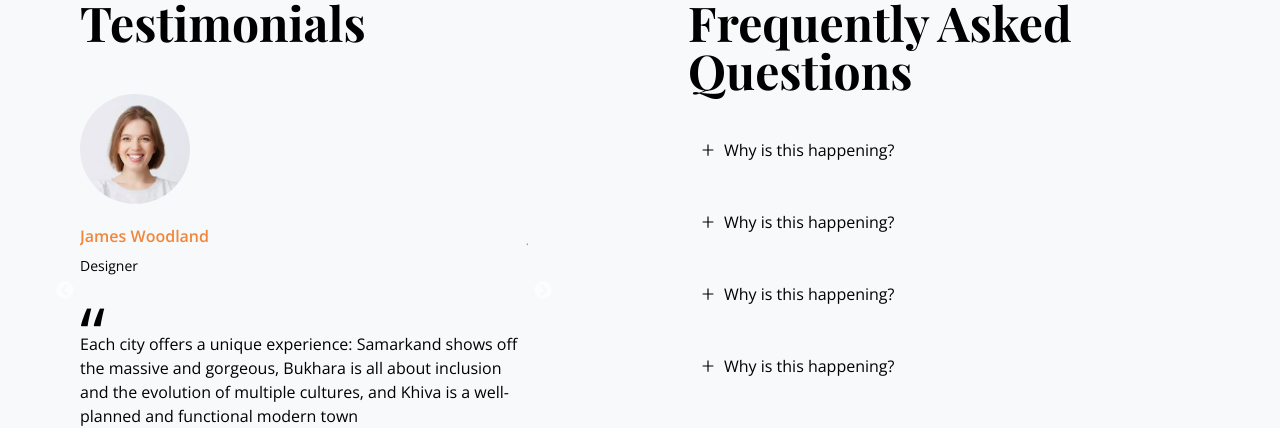
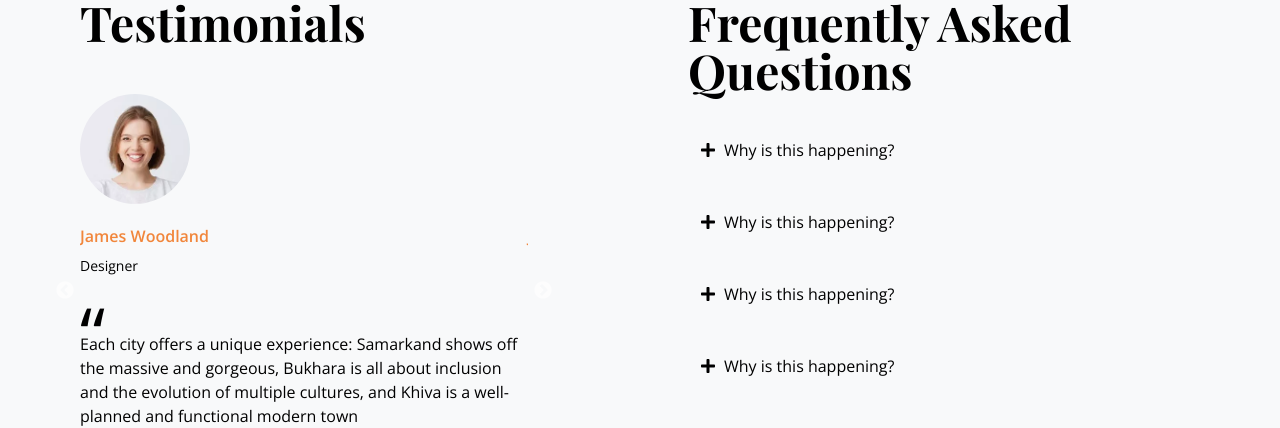
Before and after one commit to beckSafarov/bukhari-travel, a Next.js app: page / in a window 1280 px wide. Shown: the part 2540-2968 px from the top of the page. Built offline with nearby package versions, Linux system fonts and the light colour scheme; no server answers; a web font is replaced by a local one.

Commit message:
faq section issues fixed

```diff
--- a/src/modules/Home/Testimonials/FaqSection.tsx
+++ b/src/modules/Home/Testimonials/FaqSection.tsx
@@ -1,7 +1,7 @@
 import React, { useState } from "react";
 import SupTitle from "../../common/Typography/SupTitle";
 import Title from "../../common/Typography/Title";
-import { AiOutlineMinus, AiOutlinePlus } from "react-icons/ai";
+import { FaPlus, FaMinus } from "react-icons/fa";
 import { Playfair_Display } from "@next/font/google";
 
 const playfair = Playfair_Display({
@@ -51,22 +51,18 @@ const FaqSection = () => {
             <div
               className={`${
                 index === openIndex ? "bg-orange text-white" : ""
-              } cursor-pointer transition-all duration-500`}
+              } cursor-pointer transition-all duration-300`}
               onClick={() => setOpenIndex(index === openIndex ? null : index)}
             >
               <div className={` flex p-3  align-middle cursor-pointer`}>
-                <span className={`text-base  pr-2 pt-1 font-extrabold`}>
-                  {index === openIndex ? (
-                    <AiOutlineMinus className="  " />
-                  ) : (
-                    <AiOutlinePlus className="" />
-                  )}
+                <span className={`text-base pr-2 pt-1 `}>
+                  {index === openIndex ? <FaMinus /> : <FaPlus />}
                 </span>
 
                 <h2
-                  className={`${
-                    index === openIndex ? "font-extrabold" : ""
-                  } text-base font-normal font-sans`}
+                  className={` ${
+                    index === openIndex ? " font-black" : "font-normal"
+                  } text-base  font-sans`}
                 >
                   {item.question}
                 </h2>
```
